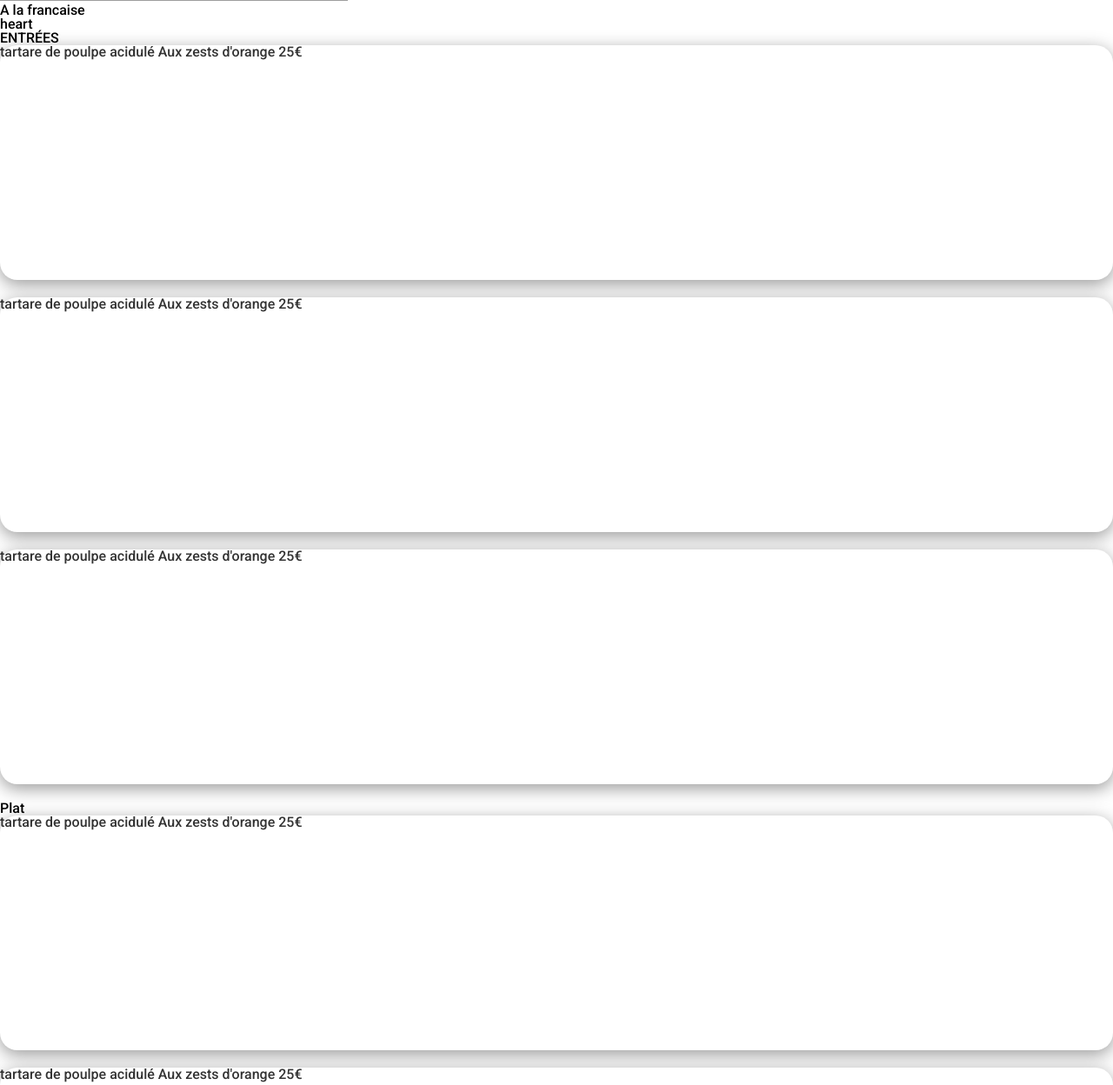
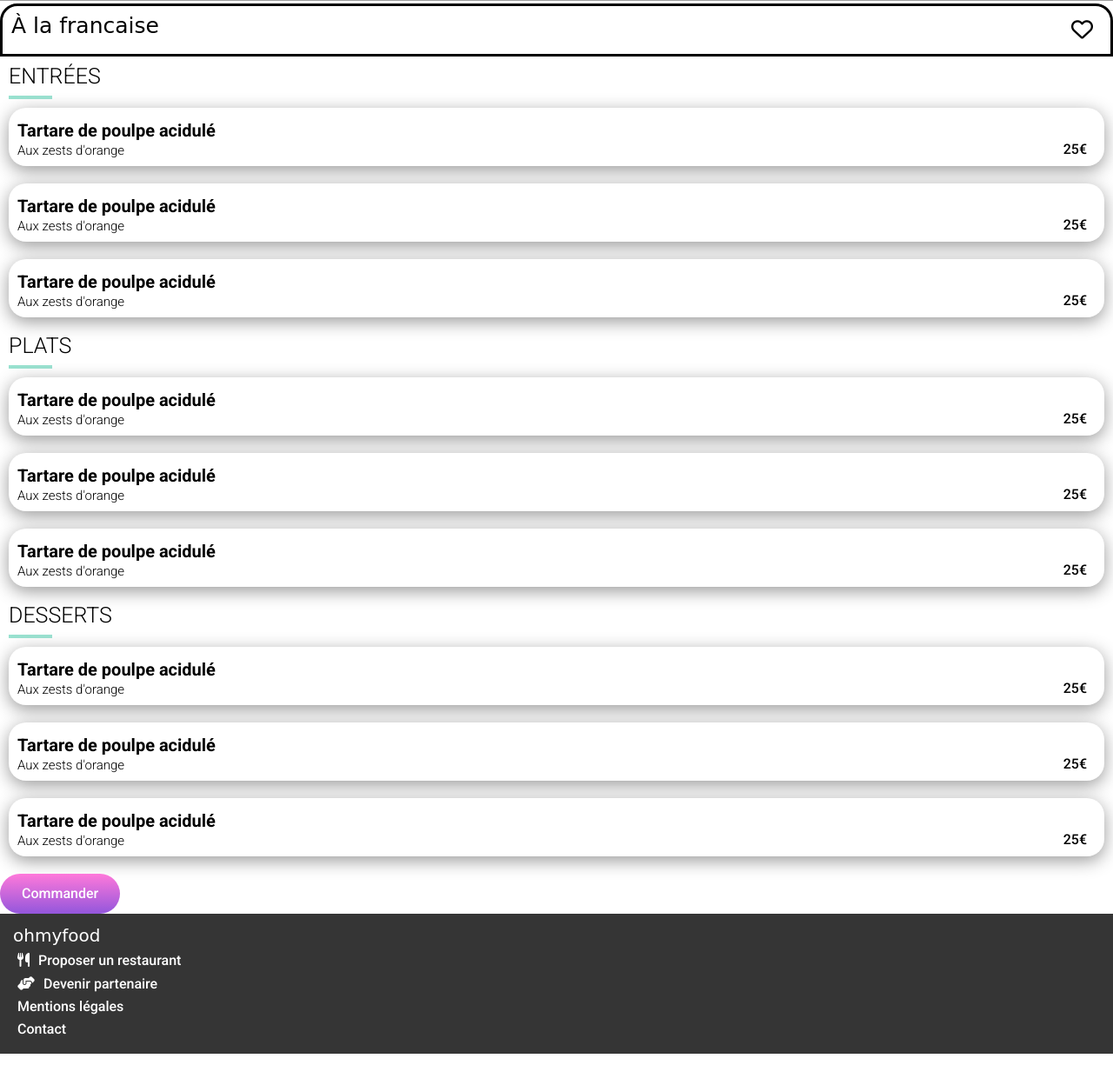
Before and after one commit to beartrackers/p3-ohmyfood, a website: page menu.html in a window 1280 px wide. Shown: the part 447-1695 px from the top of the page at 87% size. After the commit the page ends 1659 px from the top, so only its background shows below. Drawn offline with nearby package versions, Linux system fonts and the light colour scheme; files that its build step writes are made by us from their sources; grey boxes are pictures that could not be loaded; a web font is replaced by a local one.

Commit message:
mise en place sass menu .html

```diff
--- a/menu.html
+++ b/menu.html
@@ -16,105 +16,137 @@
 
 <body>
     <header>
-        <a href="index.html" class="top"><img class="logo" src="images/logo/ohmyfood.png" alt="logo site"></a>
+        <div class="top"><a href="index.html" class="return"><i class="fa-solid fa-arrow-left"></i></a><img class="logo"
+                src="images/logo/ohmyfood.png" alt="logo site"></div>
     </header>
     <main>
-        <img src="images/restaurants/jay-wennington-N_Y88TWmGwA-unsplash.jpg"
+        <img class="image-top" src="images/restaurants/jay-wennington-N_Y88TWmGwA-unsplash.jpg"
             alt="la palette du gout">
-        <h1>A la francaise</h1>
-        <div>heart</div>
+
+        <div class="menu-titre">
+            <h1>À la francaise</h1>
+            <div class="card-like"><i class="fa-solid fa-heart"></i><i class="fa-regular fa-heart"></i></div>
+        </div>
+        <section class="menu-section">
             <div>
-            <H2>ENTRÉES</H2>
-            <div class="card">
-                <a href="#">
-                    <span class="card-body">
-                        <span class="card-plat">tartare de poulpe acidulé</span>
-                        <span class="card-description">Aux zests d'orange</span>
-                        <span class="card-cost">25€</span>
-                    </span>
-                </a>
+                <div class="section-titre">
+                    <h2>ENTRÉES</h2>
+                    <div class="ligne-title"></div>
                 </div>
-            <div class="card">
-                <a href="#">
-                    <span class="card-body">
-                        <span class="card-plat">tartare de poulpe acidulé</span>
-                        <span class="card-description">Aux zests d'orange</span>
-                        <span class="card-cost">25€</span>
-                    </span>
-                </a>
+                <div class="card-menu">
+                    <div class="card-menu__body">
+                        <div class="card-menu__text">
+                            <h3>Tartare de poulpe acidulé</h3>
+                            <p>Aux zests d'orange</p>
                         </div>
-            <div class="card">
-                <a href="#">
-                    <span class="card-body">
-                        <span class="card-plat">tartare de poulpe acidulé</span>
-                        <span class="card-description">Aux zests d'orange</span>
-                        <span class="card-cost">25€</span>
-                    </span>
-                </a>
+                        <div class="card-cost">
+                            <p>25€</p>
                         </div>
-
                     </div>
-        <div>
-            <H2>Plat</H2>
-            <div class="card">
-                <a href="#">
-                    <span class="card-body">
-                        <span class="card-plat">tartare de poulpe acidulé</span>
-                        <span class="card-description">Aux zests d'orange</span>
-                        <span class="card-cost">25€</span>
-                    </span>
-                </a>
                 </div>
-            <div class="card">
-                <a href="#">
-                    <span class="card-body">
-                        <span class="card-plat">tartare de poulpe acidulé</span>
-                        <span class="card-description">Aux zests d'orange</span>
-                        <span class="card-cost">25€</span>
-                    </span>
-                </a>
+                <div class="card-menu">
+                    <div class="card-menu__body">
+                        <div class="card-menu__text">
+                            <h3>Tartare de poulpe acidulé</h3>
+                            <p>Aux zests d'orange</p>
                         </div>
-            <div class="card">
-                <a href="#">
-                    <span class="card-body">
-                        <span class="card-plat">tartare de poulpe acidulé</span>
-                        <span class="card-description">Aux zests d'orange</span>
-                        <span class="card-cost">25€</span>
-                    </span>
-                </a>
+                        <div class="card-cost">
+                            <p>25€</p>
+                        </div>
+                    </div>
+                </div>
+                <div class="card-menu">
+                    <div class="card-menu__body">
+                        <div class="card-menu__text">
+                            <h3>Tartare de poulpe acidulé</h3>
+                            <p>Aux zests d'orange</p>
+                        </div>
+                        <div class="card-cost">
+                            <p>25€</p>
+                        </div>
+                    </div>
                 </div>
             </div>
             <div>
-            <H2>Dessert</H2>
-            <div class="card">
-                <a href="#">
-                    <span class="card-body">
-                        <span class="card-plat">tartare de poulpe acidulé</span>
-                        <span class="card-description">Aux zests d'orange</span>
-                        <span class="card-cost">25€</span>
-                    </span>
-                </a>
+                <div class="section-titre">
+                    <h2>PLATS</h2>
+                    <div class="ligne-title"></div>
                 </div>
-            <div class="card">
-                <a href="#">
-                    <span class="card-body">
-                        <span class="card-plat">tartare de poulpe acidulé</span>
-                        <span class="card-description">Aux zests d'orange</span>
-                        <span class="card-cost">25€</span>
-                    </span>
-                </a>
+                <div class="card-menu">
+                    <div class="card-menu__body">
+                        <div class="card-menu__text">
+                            <h3>Tartare de poulpe acidulé</h3>
+                            <p>Aux zests d'orange</p>
                         </div>
-            <div class="card">
-                <a href="#">
-                    <span class="card-body">
-                        <span class="card-plat">tartare de poulpe acidulé</span>
-                        <span class="card-description">Aux zests d'orange</span>
-                        <span class="card-cost">25€</span>
-                    </span>
-                </a>
+                        <div class="card-cost">
+                            <p>25€</p>
                         </div>
                     </div>
-        <button>Commander</button>
+                </div>
+                <div class="card-menu">
+                    <div class="card-menu__body">
+                        <div class="card-menu__text">
+                            <h3>Tartare de poulpe acidulé</h3>
+                            <p>Aux zests d'orange</p>
+                        </div>
+                        <div class="card-cost">
+                            <p>25€</p>
+                        </div>
+                    </div>
+                </div>
+                <div class="card-menu">
+                    <div class="card-menu__body">
+                        <div class="card-menu__text">
+                            <h3>Tartare de poulpe acidulé</h3>
+                            <p>Aux zests d'orange</p>
+                        </div>
+                        <div class="card-cost">
+                            <p>25€</p>
+                        </div>
+                    </div>
+                </div>
+            </div>
+            <div>
+                <div class="section-titre">
+                    <h2>DESSERTS</h2>
+                    <div class="ligne-title"></div>
+                </div>
+                <div class="card-menu">
+                    <div class="card-menu__body">
+                        <div class="card-menu__text">
+                            <h3>Tartare de poulpe acidulé</h3>
+                            <p>Aux zests d'orange</p>
+                        </div>
+                        <div class="card-cost">
+                            <p>25€</p>
+                        </div>
+                    </div>
+                </div>
+                <div class="card-menu">
+                    <div class="card-menu__body">
+                        <div class="card-menu__text">
+                            <h3>Tartare de poulpe acidulé</h3>
+                            <p>Aux zests d'orange</p>
+                        </div>
+                        <div class="card-cost">
+                            <p>25€</p>
+                        </div>
+                    </div>
+                </div>
+                <div class="card-menu">
+                    <div class="card-menu__body">
+                        <div class="card-menu__text">
+                            <h3>Tartare de poulpe acidulé</h3>
+                            <p>Aux zests d'orange</p>
+                        </div>
+                        <div class="card-cost">
+                            <p>25€</p>
+                        </div>
+                    </div>
+                </div>
+            </div>
+        </section>
+        <a class="button-menu" href="#">Commander</a>
     </main>
     <footer class="menu-bottom">
         <h2 class="titre">ohmyfood</h2>
--- a/sass/components/_card.scss
+++ b/sass/components/_card.scss
@@ -1,4 +1,4 @@
-.card-new-icon{
+.card-new-icon {
   position: absolute;
   background-color: $tertiary-color;
   padding: 5px;
@@ -7,6 +7,7 @@
   top: 20px;
   right: 20px;
 }
+
 .card {
   width: 100%;
   height: 270px;
@@ -14,54 +15,63 @@
   border-radius: 20px;
   background-color: white;
   box-shadow: 0px 5px 20px #999;
+
   a {
     color: #333;
     text-decoration: none;
   }
-    &__body{
+
+  &__body {
     display: flex;
     justify-content: space-between;
-      padding:10px ;
+    padding: 10px;
   }
 }
-  .card-like{
-    .fa-solid{
+
+.card-like {
+  .fa-solid {
     position: absolute;
 
     color: white;
     transition: color 1s;
   }
-    .fa-regular{
+
+  .fa-regular {
     z-index: 1;
     position: relative;
 
   }
+
   margin: 15px 20px;
   font-size: 25px;
 
-    &:hover{
-      .fa-solid{
+  &:hover {
+    .fa-solid {
 
       color: $primary-color;
     }
-      .fa-regular{
+
+    .fa-regular {
       color: transparent;
     }
 
   }
 }
-  .card-description{
-    &__titre{
+
+.card-description {
+  &__titre {
     margin-top: 6px;
     font-size: 20px;
     @include font-text(700);
   }
-    &__lieu{
+
+  &__lieu {
     margin-top: 6px;
     font-size: 15px;
     @include font-text(300);
   }
 }
+
 .card:hover .card-image img {
   transform: scale(1.1);
 }
@@ -72,6 +82,7 @@
   border-radius: 20px 20px 0px 0px;
   position: relative;
   overflow: hidden;
+
   img {
     height: 100%;
     width: 100%;
@@ -82,3 +93,35 @@
   }
 
 }
+
+.card-menu {
+  width: 100%;
+  margin-bottom: 20px;
+  border-radius: 20px;
+  background-color: white;
+  box-shadow: 0px 5px 20px #999;
+
+  &__body {
+    display: flex;
+    justify-content: space-between;
+    padding: 10px;
+  }
+
+  &__text {
+    h3 {
+      margin-top: 6px;
+      font-size: 20px;
+      @include font-text(700);
+    }
+
+    p {
+      margin-top: 6px;
+      font-size: 15px;
+      @include font-text(300);
+    }
+  }
+  .card-cost{
+    padding-top: 30px;
+    padding-right: 10px;
+  }
+}
--- a/sass/components/_spinner.scss
+++ b/sass/components/_spinner.scss
@@ -6,7 +6,7 @@ $size: 100px;
 .spinner {
   visibility: visible;
   position: absolute;
-  top: calc(80%);
+  top: calc(86%);
   left: calc(50% - ($size / 2));
   width: $size;
   height: $size;
--- a/sass/main.scss
+++ b/sass/main.scss
@@ -10,3 +10,4 @@
 @import "./pages/accueil";
 @import "./components/fonctionnement-button";
 @import "./components/card";
+@import "./pages/menu";
--- /dev/null
+++ b/sass/pages/_menu.scss
@@ -0,0 +1,36 @@
+.image-top{
+    width: 100%;
+    height: 300px;
+    position: relative;
+    overflow: hidden;
+}
+.menu-titre{
+    top: 10px;
+    border: 3px solid black;
+    border-radius: 20px 20px 0 0 ;
+    display: flex;
+    justify-content: space-between;
+    h1{
+        margin-top: 10px;
+        margin-left: 10px;
+        @include font-title();
+        font-size: 25px;
+     }
+
+}
+.menu-section{
+    margin: 10px;
+}
+.section-titre{
+    h2{
+        @include font-text(300);
+        font-size: 25px;
+        margin-bottom: 10px;
+    }
+    .ligne-title{
+        height: 4px;
+        width :50px;
+        background-color: $tertiary-color;
+        margin-bottom: 10px;
+    }
+}
```
Also changed, not shown: index.html (+12 -9 lines), sass/layouts/_header.scss (+9 -0 lines). Lines whose indentation alone changed are shown as unchanged.
